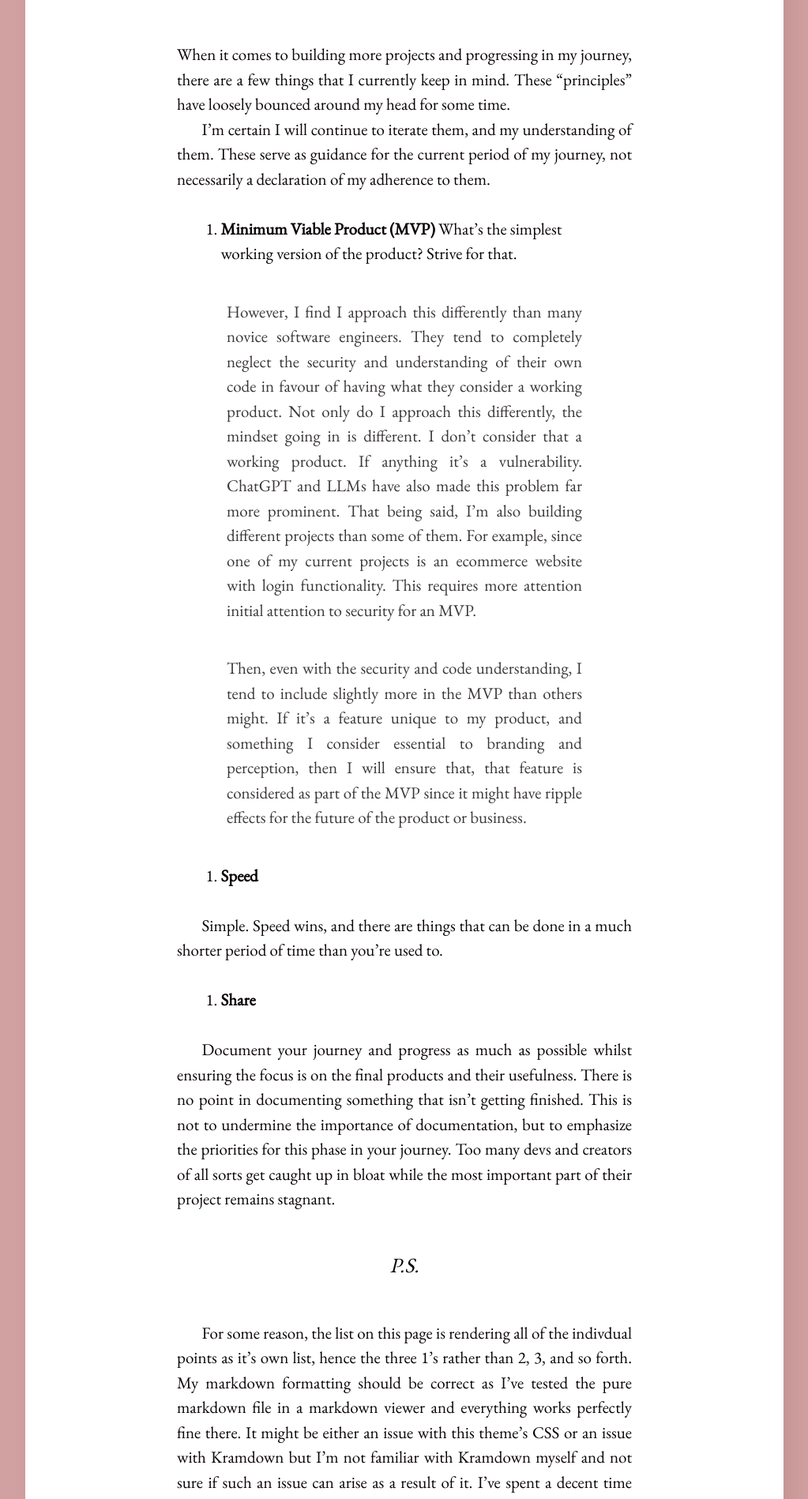
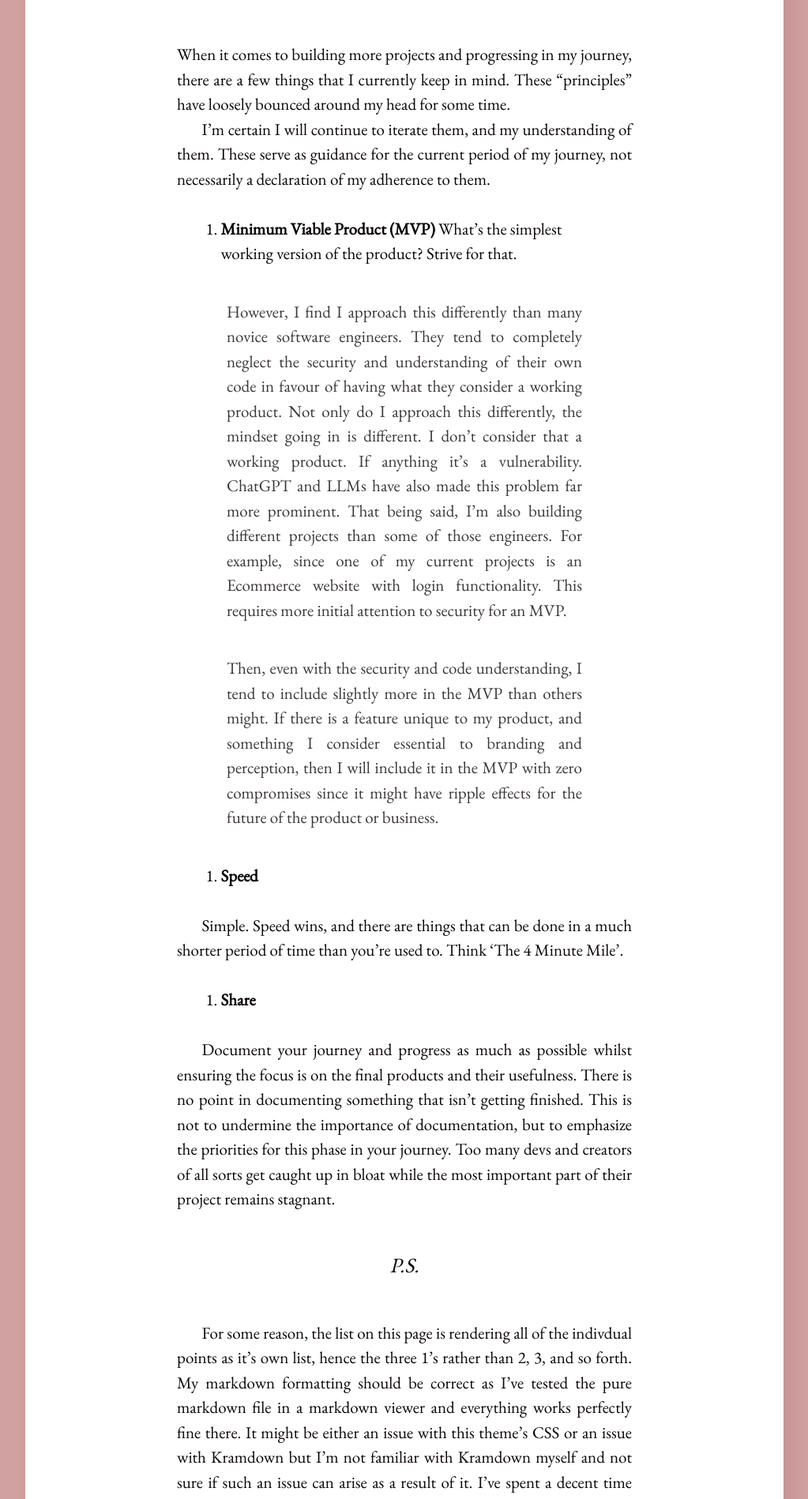
Before and after one commit to fahaamtashfeen/fahaamtashfeen.github.io, a Jekyll site: the page built from _posts/2024-06-19-Principles.md, in a window 1280 px wide. Shown: the part 574-2472 px from the top of the page at 79% size, without its empty margins (128-1151 px from the left). Built offline with Jekyll 4.4.1, drawn with Linux system fonts in a browser that asks for light colours.

Commit message:
2nd post updates

```diff
--- a/_posts/2024-06-19-Principles.md
+++ b/_posts/2024-06-19-Principles.md
@@ -13,13 +13,13 @@ I'm certain I will continue to iterate them, and my understanding of them. These
 
 1. **Minimum Viable Product (MVP)** What's the simplest working version of the product? Strive for that.
 
-> However, I find I approach this differently than many novice software engineers. They tend to completely neglect the security and understanding of their own code in favour of having what they consider a working product. Not only do I approach this differently, the mindset going in is different. I don't consider that a working product. If anything it's a vulnerability. ChatGPT and LLMs have also made this problem far more prominent. That being said, I'm also building different projects than some of them. For example, since one of my current projects is an ecommerce website with login functionality. This requires more attention initial attention to security for an MVP.
+> However, I find I approach this differently than many novice software engineers. They tend to completely neglect the security and understanding of their own code in favour of having what they consider a working product. Not only do I approach this differently, the mindset going in is different. I don't consider that a working product. If anything it's a vulnerability. ChatGPT and LLMs have also made this problem far more prominent. That being said, I'm also building different projects than some of those engineers. For example, since one of my current projects is an Ecommerce website with login functionality. This requires more initial attention to security for an MVP.
 
-> Then, even with the security and code understanding, I tend to include slightly more in the MVP than others might. If it's a feature unique to my product, and something I consider essential to branding and perception, then I will ensure that, that feature is considered as part of the MVP since it might have ripple effects for the future of the product or business.
+> Then, even with the security and code understanding, I tend to include slightly more in the MVP than others might. If there is a feature unique to my product, and something I consider essential to branding and perception, then I will include it in the MVP with zero compromises since it might have ripple effects for the future of the product or business.
 
 2. **Speed**
 
-Simple. Speed wins, and there are things that can be done in a much shorter period of time than you're used to.
+Simple. Speed wins, and there are things that can be done in a much shorter period of time than you're used to. Think 'The 4 Minute Mile'.
 
 3. **Share**
 
```
